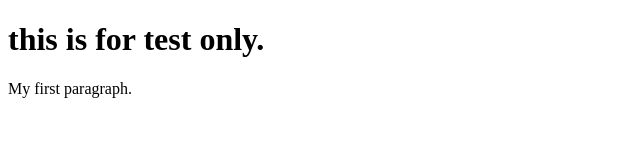
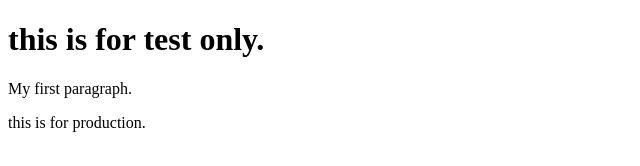
Before and after one commit to ChandanKunwar/Test, a plain HTML site: page index.html in a window 1280 px wide. Shown: the whole page, without its empty margins (0-640 px from the left). Drawn offline with Linux system fonts and the light colour scheme.

Commit message:
Update index.html

```diff
--- a/index.html
+++ b/index.html
@@ -6,5 +6,7 @@
 
 <p>My first paragraph.</p>
 
+  <p>this is for production. </p>
+
 </body>
 </html>
```
